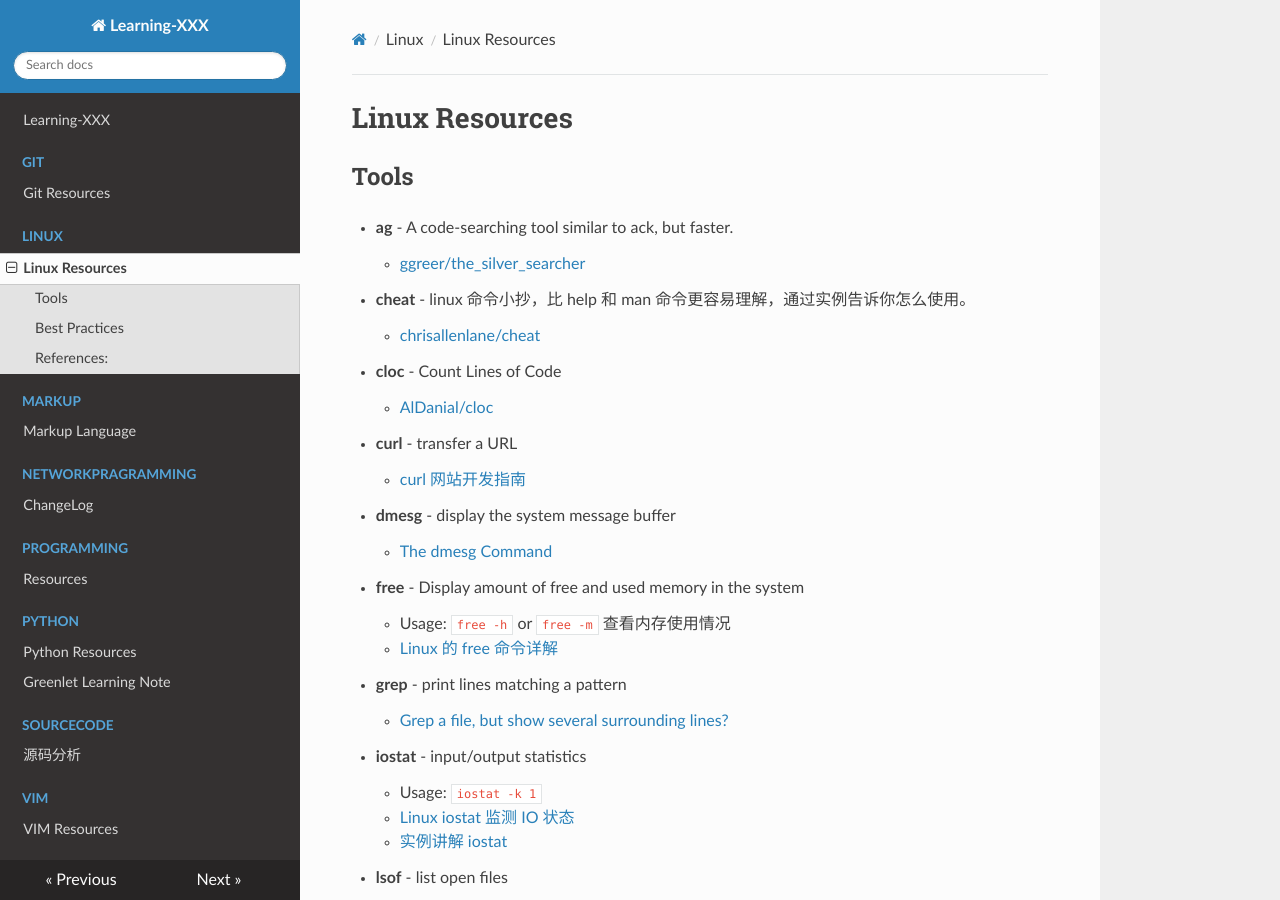
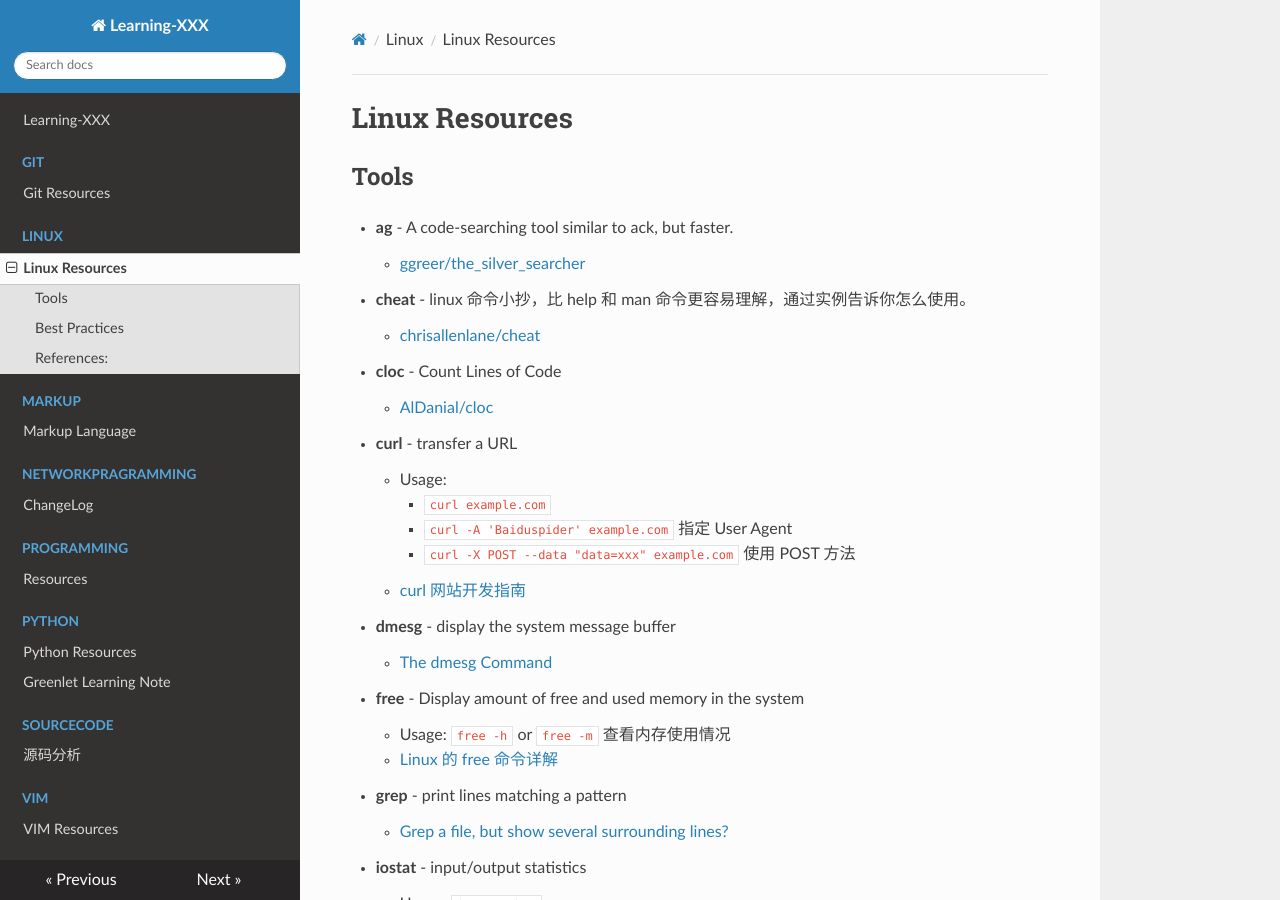
Before and after one commit to omsobliga/Learning-XXX, an MkDocs documentation site: the page built from docs/Linux/README.md, in a window 1280 px wide and 900 px high. Built offline with MkDocs 1.6.1, drawn with Linux system fonts in a browser that asks for light colours; nearby versions of some CDN libraries.

Commit message:
Add curl usage

```diff
--- a/docs/Linux/README.md
+++ b/docs/Linux/README.md
@@ -12,6 +12,10 @@
     - [AlDanial/cloc](https://github.com/AlDanial/cloc)
 
 - **curl** - transfer a URL
+    - Usage:
+        * `curl example.com`
+        * `curl -A 'Baiduspider' example.com` 指定 User Agent
+        * `curl -X POST --data "data=xxx" example.com` 使用 POST 方法
     - [curl 网站开发指南](http://www.ruanyifeng.com/blog/2011/09/curl.html)
 
 - **dmesg** - display the system message buffer
```
